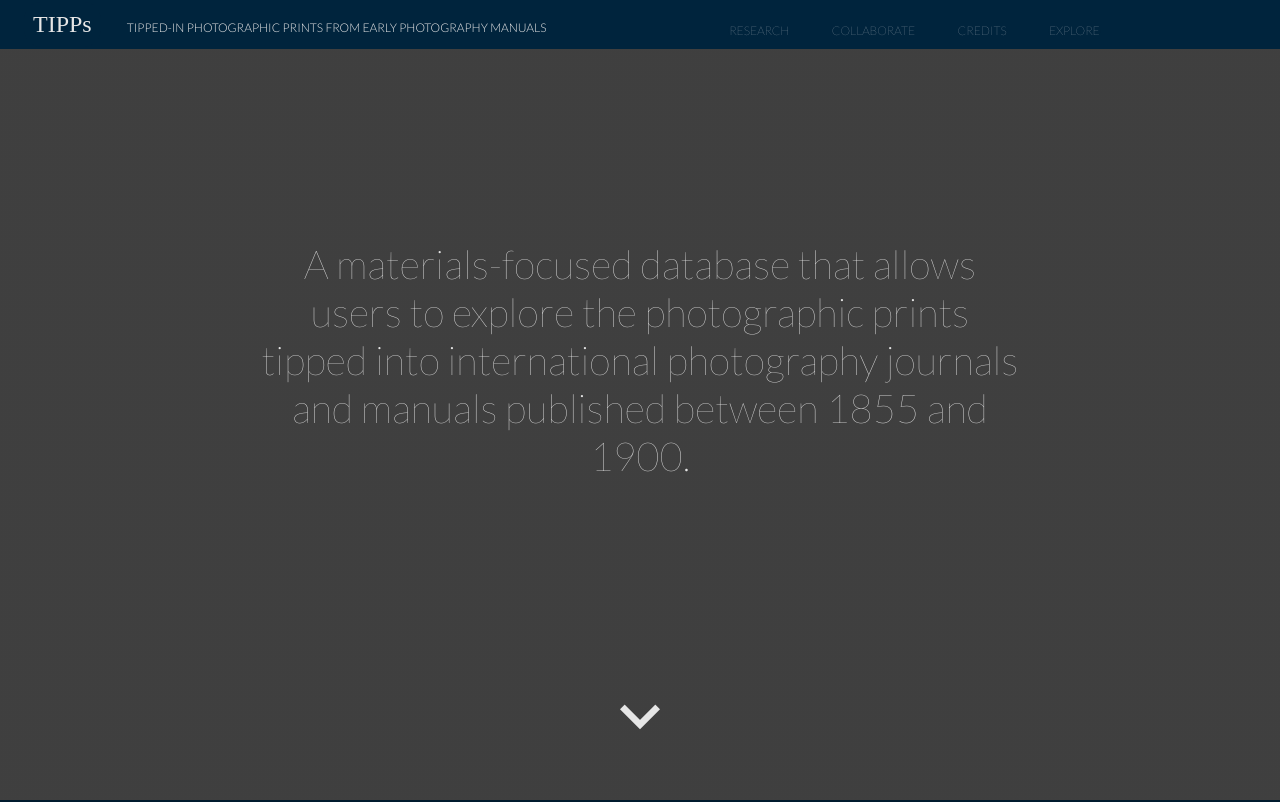
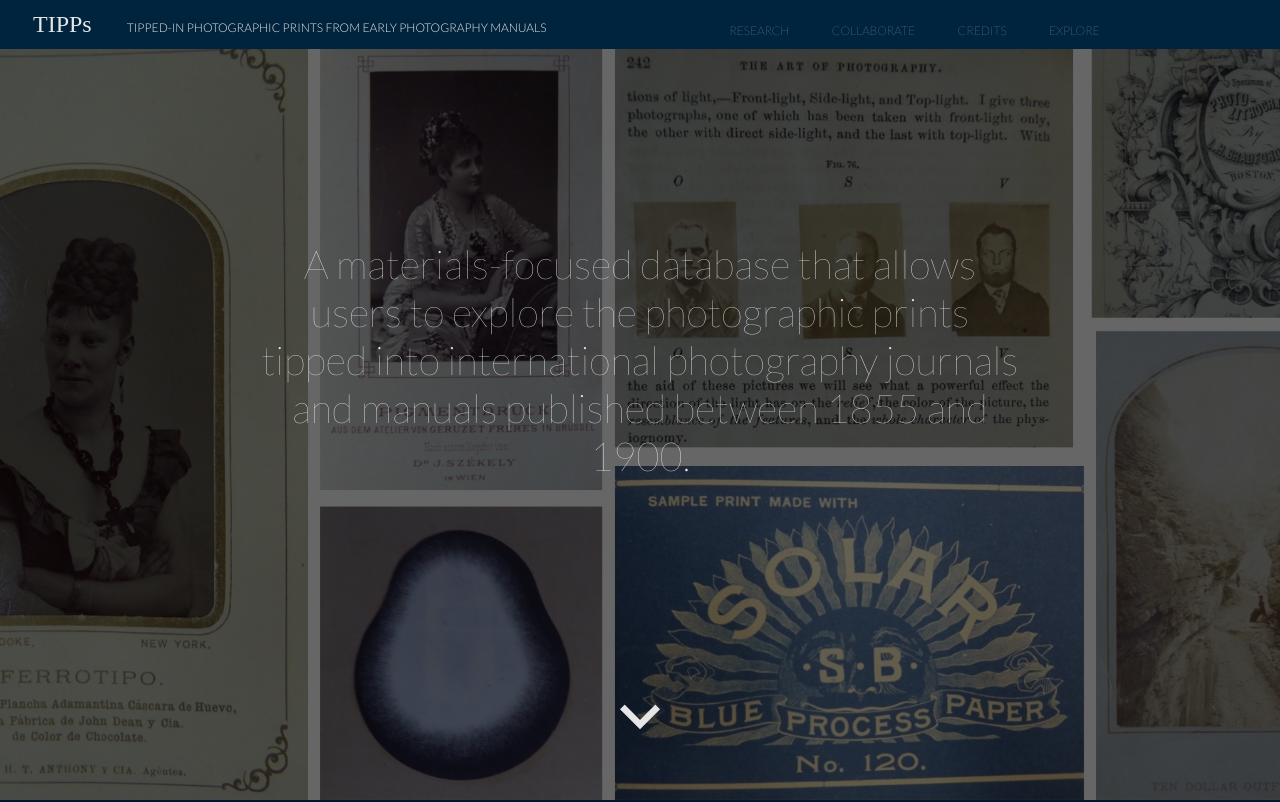
Before and after one commit to damoncrockett/photomanuals, a React app: page / in a window 1280 px wide. Shown: the top 802 px of the page. Built offline with nearby package versions, Linux system fonts and the light colour scheme; no server answers; a web font is replaced by a local one.

Commit message:
asset module inline
Signed-off-by: damoncrockett <damoncrockett@hotmail.com>

```diff
--- a/src/assets/css/style.css
+++ b/src/assets/css/style.css
@@ -296,7 +296,8 @@ button:hover {
 .landingPage {
   min-height: 100vh;
   width: 100vw;
-  background-image: linear-gradient(90deg, rgba(0,0,0,0.6),rgba(0,0,0,0.6)), url('http://localhost:8888/hero.jpg');
+  /*background-image: linear-gradient(90deg, rgba(0,0,0,0.6),rgba(0,0,0,0.6)), url('http://localhost:8888/hero.jpg');*/
+  background-image: linear-gradient(90deg, rgba(0,0,0,0.6),rgba(0,0,0,0.6)), url('hero.jpg');
   background-repeat: no-repeat;
   background-position: center;
   background-size: cover;
--- a/webpack.config.js
+++ b/webpack.config.js
@@ -45,6 +45,10 @@ module.exports = {
           { loader: "css-loader" },
         ]
       },
+      {
+        test: /\.jpg/,
+        type: 'asset/inline'
+      }
     ]
   },
   plugins: [
```
Also changed, not shown: src/assets/css/hero.jpg (added).
